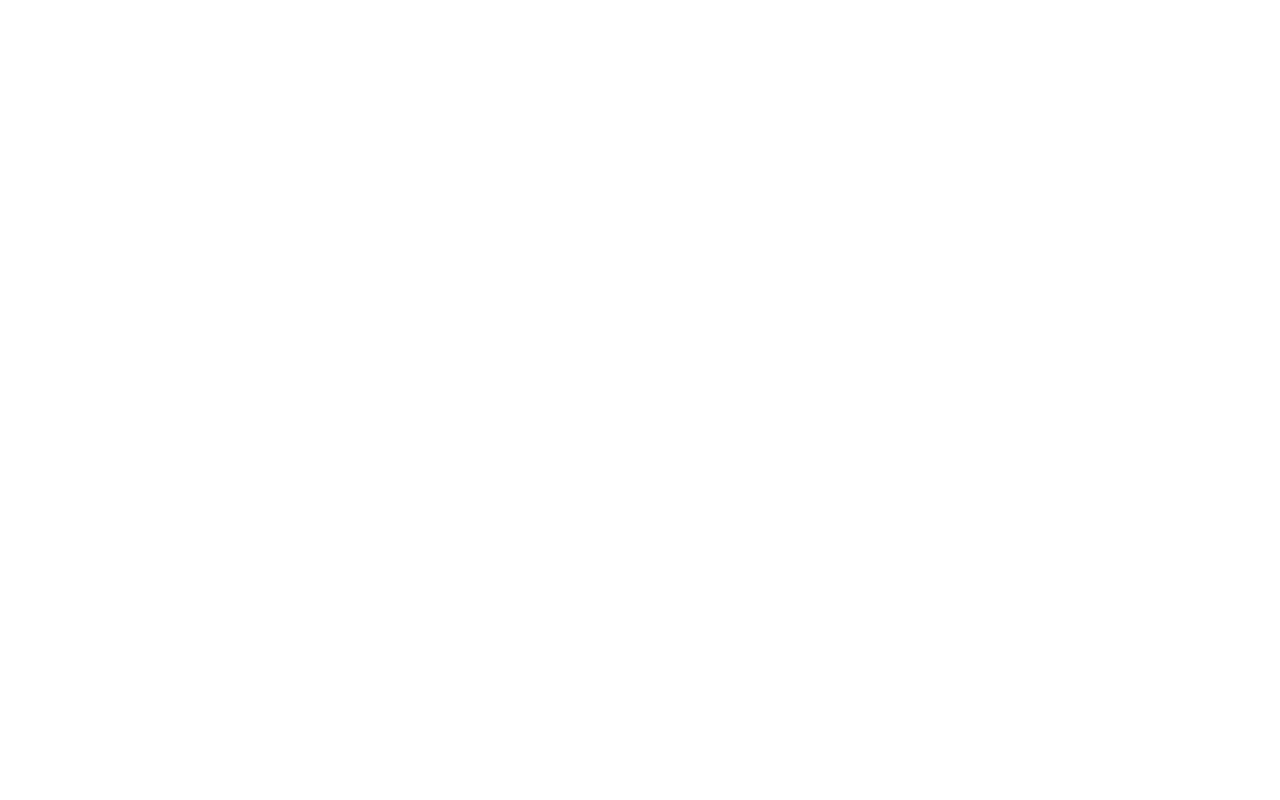
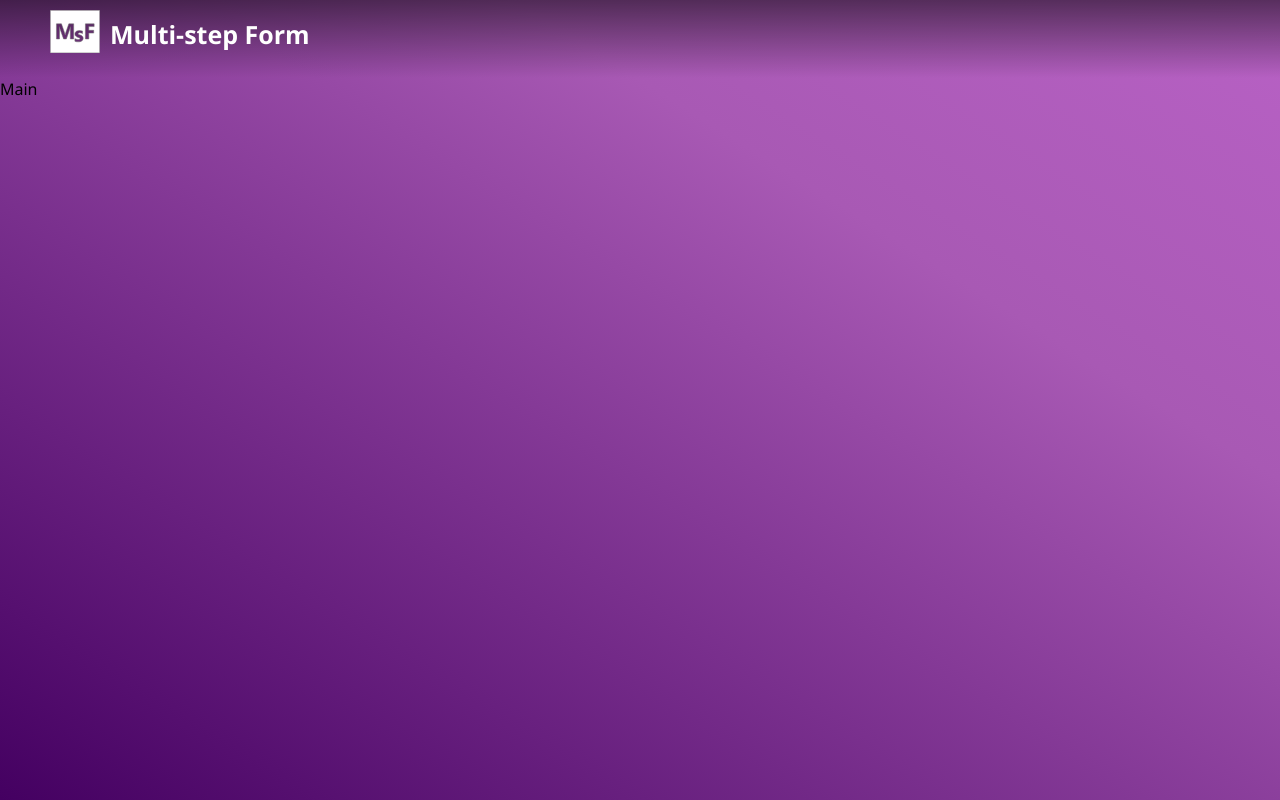
Before and after one commit to CodeBase912/Multi-Step-Form, a plain HTML site: page index.html in a window 1280 px wide. Drawn offline with Linux system fonts and the light colour scheme.

Commit message:
add: header UI element

```diff
--- a/index.html
+++ b/index.html
@@ -4,9 +4,30 @@
     <meta charset="UTF-8" />
     <meta http-equiv="X-UA-Compatible" content="IE=edge" />
     <meta name="viewport" content="width=device-width, initial-scale=1.0" />
+    <link rel="stylesheet" href="style.css" />
     <title>Document</title>
   </head>
   <body>
+    <header>
+      <!-- Header Content Container -->
+      <div class="header__content-container">
+        <div class="header__logo-icon">
+          <svg width="100%" height="100%" viewBox="0 0 95 82">
+            <path
+              id="Logo_Icon"
+              data-name="Logo Icon"
+              d="M743,294H649V213h94v81Zm-47.18-27.167v5.125a18.414,18.414,0,0,0,6.267,1.04,16.855,16.855,0,0,0,3.553-.37,9.592,9.592,0,0,0,3.023-1.182,6.349,6.349,0,0,0,2.1-2.1,6.567,6.567,0,0,0,.4-5.356,4.815,4.815,0,0,0-1.12-1.642,7.323,7.323,0,0,0-1.752-1.22,18.289,18.289,0,0,0-2.282-.961c-.461-.158-.936-.316-1.411-.471a9.283,9.283,0,0,1-1.291-.52,3.144,3.144,0,0,1-.941-.691,1.39,1.39,0,0,1-.36-.96,1.247,1.247,0,0,1,.24-.751,1.79,1.79,0,0,1,.661-.541,3.878,3.878,0,0,1,.97-.32,5.971,5.971,0,0,1,1.172-.11,10.883,10.883,0,0,1,2.693.35,10.023,10.023,0,0,1,2.572,1.051V252.32a20.69,20.69,0,0,0-2.763-.61,18.657,18.657,0,0,0-2.762-.211,14.965,14.965,0,0,0-3.353.371,9.177,9.177,0,0,0-2.863,1.161,6.168,6.168,0,0,0-2,2.032,5.642,5.642,0,0,0-.751,2.963,6.511,6.511,0,0,0,.33,2.182,4.867,4.867,0,0,0,.961,1.622,6.24,6.24,0,0,0,1.562,1.231,15.256,15.256,0,0,0,2.152.991c.5.2,1.035.381,1.582.541a13.012,13.012,0,0,1,1.511.54,4.128,4.128,0,0,1,1.131.7,1.3,1.3,0,0,1,.44,1,1.493,1.493,0,0,1-.971,1.4,6.317,6.317,0,0,1-2.652.461,10.38,10.38,0,0,1-2.933-.461,13.54,13.54,0,0,1-3.113-1.4Zm19.962-28.042V267.5h6.467V256.35h9.309V251.1h-9.309v-7.047h10.129v-5.265Zm-28.594,5.385h.16c-.159,2.227-.24,4.295-.24,6.146V267.5h6.386V238.793h-9.229L678.4,255.769a41.385,41.385,0,0,0-1.141,4.144h-.121a24.064,24.064,0,0,0-1.021-4.1l-5.866-17.016h-9.469V267.5h5.826V251.625c0-2.131-.088-4.637-.26-7.448h.18a37.118,37.118,0,0,0,.9,4l6.847,19.319h5.285l6.727-19.519a30.526,30.526,0,0,0,.9-3.8Z"
+              transform="translate(-648.5 -212.5)"
+              fill="#fff"
+              stroke="#707070"
+              stroke-width="1"
+            />
+          </svg>
+        </div>
+        <h1 class="header_logo-text">Multi-step Form</h1>
+      </div>
+    </header>
+    <main>Main</main>
     <script src="./app.js"></script>
   </body>
 </html>
--- /dev/null
+++ b/style.css
@@ -0,0 +1,49 @@
+* {
+  margin: 0;
+  box-sizing: border-box;
+  --max-width: 1200px;
+}
+
+body {
+  font-family: "Segoe UI", Tahoma, Geneva, Verdana, sans-serif;
+  background: linear-gradient(
+    to bottom left,
+    #b861c5 0%,
+    #a859b4 30%,
+    #440061 100%
+  );
+  background-repeat: no-repeat;
+  display: flex;
+  flex-direction: column;
+  width: 100vw;
+  height: 100vh;
+}
+
+header {
+  background: linear-gradient(to bottom, rgba(0, 0, 0, 0.52), rgba(0, 0, 0, 0));
+  width: 100%;
+}
+
+.header__content-container {
+  display: flex;
+  align-items: center;
+  max-width: var(--max-width);
+  width: 100%;
+  margin: auto;
+  padding: 10px 10px 20px 10px;
+}
+
+.header__logo-icon {
+  width: 50px;
+  object-fit: contain;
+  margin-right: 10px;
+}
+
+.header_logo-text {
+  color: white;
+  font-size: 25px;
+}
+
+main {
+  height: 100%;
+}
```
